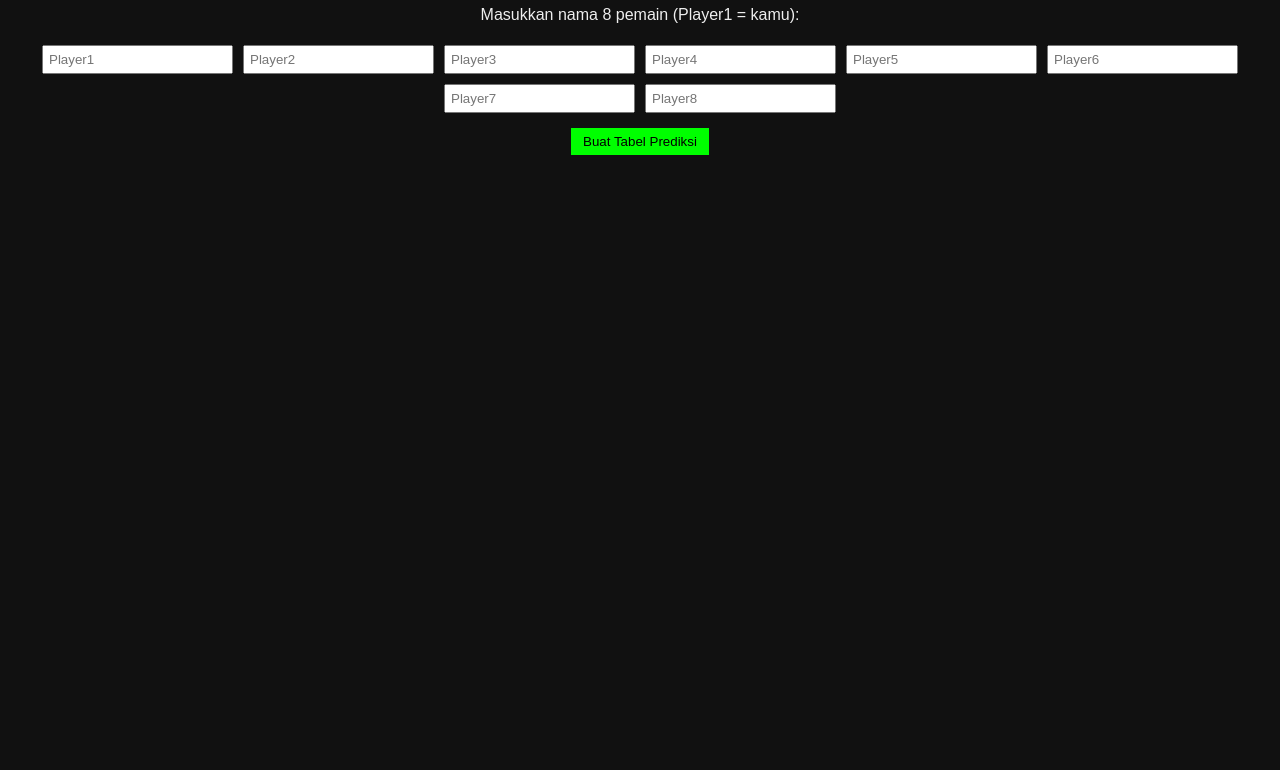
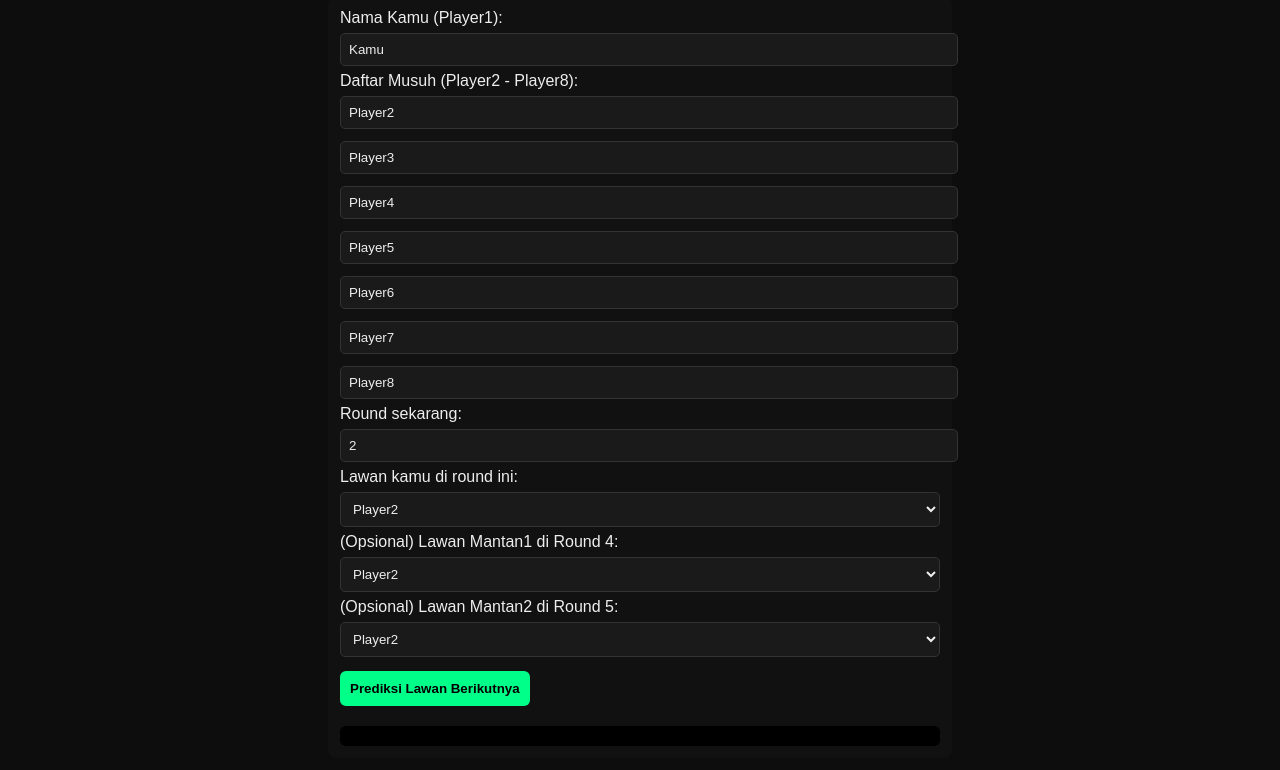
Before and after one commit to risyadjedi-prog/mcgg2025, a plain HTML site: page index.html in a window 1280 px wide. Shown: the part 61-831 px from the top of the page. Before the commit the page ends 800 px from the top, so only its background shows below. Drawn offline with Linux system fonts and the light colour scheme.

Commit message:
Update index.html

```diff
--- a/index.html
+++ b/index.html
@@ -1,53 +1,104 @@
-
+<!DOCTYPE html>
 <html lang="id">
 <head>
-  <meta charset="UTF-8">
-  <title>Prediksi Lawan Magic Chess Gogo</title>
-  <style>
-    body { font-family: Arial, sans-serif; text-align: center; background: #111; color: #eee; }
-    h1 { color: #0f0; }
-    table { margin: 20px auto; border-collapse: collapse; width: 80%; }
-    th, td { border: 1px solid #555; padding: 8px; }
-    th { background: #222; }
-    input { margin: 5px; padding: 5px; }
-    button { padding: 6px 12px; margin: 10px; background: #0f0; border: none; cursor: pointer; }
-    button:hover { background: #0c0; }
-  </style>
+<meta charset="UTF-8">
+<meta name="viewport" content="width=device-width,initial-scale=1">
+<title>Prediksi Lawan - Sistem Mantan</title>
+<style>
+  body { font-family: Arial, sans-serif; background:#0d0d0d; color:#eee; margin:0; padding:12px; }
+  h1 { text-align:center; color:#00ff88; font-size:18px; }
+  .box { max-width:600px; margin:0 auto; background:#111; padding:12px; border-radius:8px; }
+  input, select { width:100%; margin:6px 0; padding:8px; background:#1a1a1a; color:#eee; border:1px solid #333; border-radius:5px; }
+  button { margin:8px 0; padding:10px; background:#00ff88; border:none; border-radius:6px; font-weight:bold; cursor:pointer; }
+  button:hover { background:#00cc66; }
+  .result { margin-top:12px; padding:10px; background:#000; border-radius:6px; }
+</style>
 </head>
 <body>
-  <h1>🧩 Prediksi Lawan Magic Chess Gogo</h1>
-  <p>Masukkan nama 8 pemain (Player1 = kamu):</p>
-  <div id="inputs"></div>
-  <button onclick="generate()">Buat Tabel Prediksi</button>
-  <div id="result"></div>
+<h1>🔮 Prediksi Lawan - Rumus Mantan</h1>
+<div class="box">
+  <label>Nama Kamu (Player1):</label>
+  <input type="text" id="you" value="Kamu">
+
+  <label>Daftar Musuh (Player2 - Player8):</label>
+  <div id="enemyInputs"></div>
+
+  <label>Round sekarang:</label>
+  <input type="number" id="round" value="2" min="2" max="50">
+
+  <label>Lawan kamu di round ini:</label>
+  <select id="currentOpponent"></select>
+
+  <label>(Opsional) Lawan Mantan1 di Round 4:</label>
+  <select id="mantan1Round4"></select>
+
+  <label>(Opsional) Lawan Mantan2 di Round 5:</label>
+  <select id="mantan2Round5"></select>
+
+  <button onclick="predict()">Prediksi Lawan Berikutnya</button>
+  <div class="result" id="output"></div>
+</div>
 
 <script>
-function generate() {
-  const players = [];
-  for (let i = 1; i <= 8; i++) {
-    players.push(document.getElementById("p" + i).value || "Player" + i);
+let players = [];
+
+function initPlayers(){
+  const div = document.getElementById("enemyInputs");
+  div.innerHTML = "";
+  for (let i=2; i<=8; i++){
+    div.innerHTML += `<input type="text" id="p${i}" value="Player${i}">`;
+  }
+  refreshSelects();
+}
+
+function refreshSelects(){
+  players = [document.getElementById("you").value || "Kamu"];
+  for (let i=2; i<=8; i++){
+    players.push(document.getElementById("p"+i).value || ("Player"+i));
   }
 
-  let html = "<table><tr><th>Round</th><th>Lawan " + players[0] + "</th></tr>";
-  for (let round = 1; round <= 20; round++) {
-    if (round === 1) {
-      html += `<tr><td>${round}</td><td>Creep</td></tr>`;
-    } else {
-      let idx = (round - 2) % (players.length - 1) + 1;
-      html += `<tr><td>${round}</td><td>${players[idx]}</td></tr>`;
+  const selects = ["currentOpponent","mantan1Round4","mantan2Round5"];
+  selects.forEach(id=>{
+    const sel = document.getElementById(id);
+    sel.innerHTML = "";
+    for (let i=1;i<players.length;i++){
+      sel.innerHTML += `<option value="${i}">${players[i]}</option>`;
     }
-  }
-  html += "</table>";
-  document.getElementById("result").innerHTML = html;
+  });
 }
 
-window.onload = function() {
-  let inputs = "";
-  for (let i = 1; i <= 8; i++) {
-    inputs += `<input type='text' id='p${i}' placeholder='Player${i}'>`;
+function predict(){
+  const round = parseInt(document.getElementById("round").value);
+  const you = players[0];
+  const oppIdx = parseInt(document.getElementById("currentOpponent").value);
+  const mantan1R4 = document.getElementById("mantan1Round4").value;
+  const mantan2R5 = document.getElementById("mantan2Round5").value;
+
+  let prediksi = "";
+
+  if(round===2){
+    prediksi = `Round 3 kamu masih akan lawan ${players[oppIdx]} (Mantan 1).`;
   }
-  document.getElementById("inputs").innerHTML = inputs;
+  else if(round===3){
+    prediksi = `Round 4 acak. Ingat, Mantan 1 (${players[oppIdx]}) lawan siapa di sini.`;
+  }
+  else if(round===4 && mantan1R4){
+    prediksi = `Round 5 kamu akan lawan ${players[mantan1R4]} (karena dia lawan Mantan 1 di R4).`;
+  }
+  else if(round===5 && mantan2R5){
+    prediksi = `Round 6 kamu akan lawan ${players[mantan2R5]} (lawan Mantan 2 di R5).`;
+  }
+  else if(round===6){
+    prediksi = `Round 7 kamu swap: lawan musuh dari Mantan 1 di R6.`;
+  }
+  else {
+    prediksi = "Gunakan pola Mantan berulang sesuai rule.";
+  }
+
+  document.getElementById("output").innerText = prediksi;
 }
+
+window.onload=initPlayers;
 </script>
 </body>
 </html>
```
